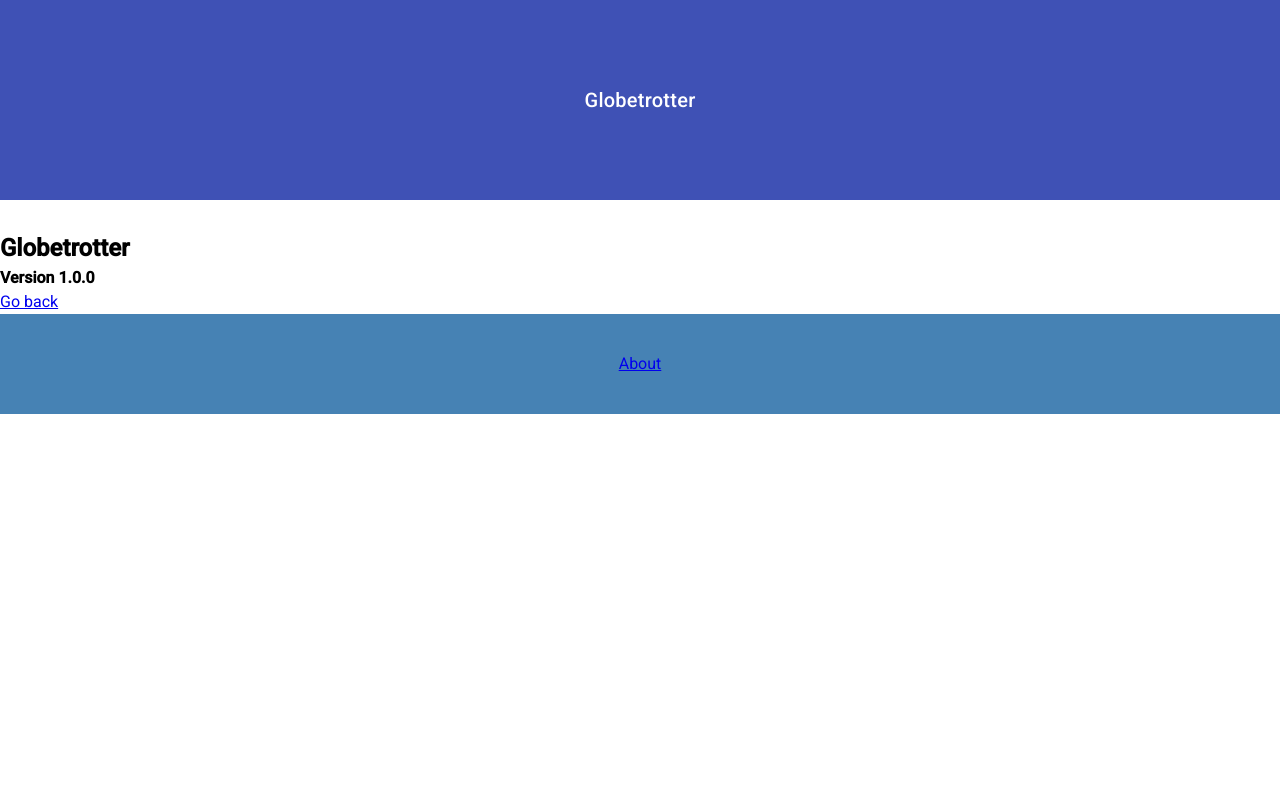
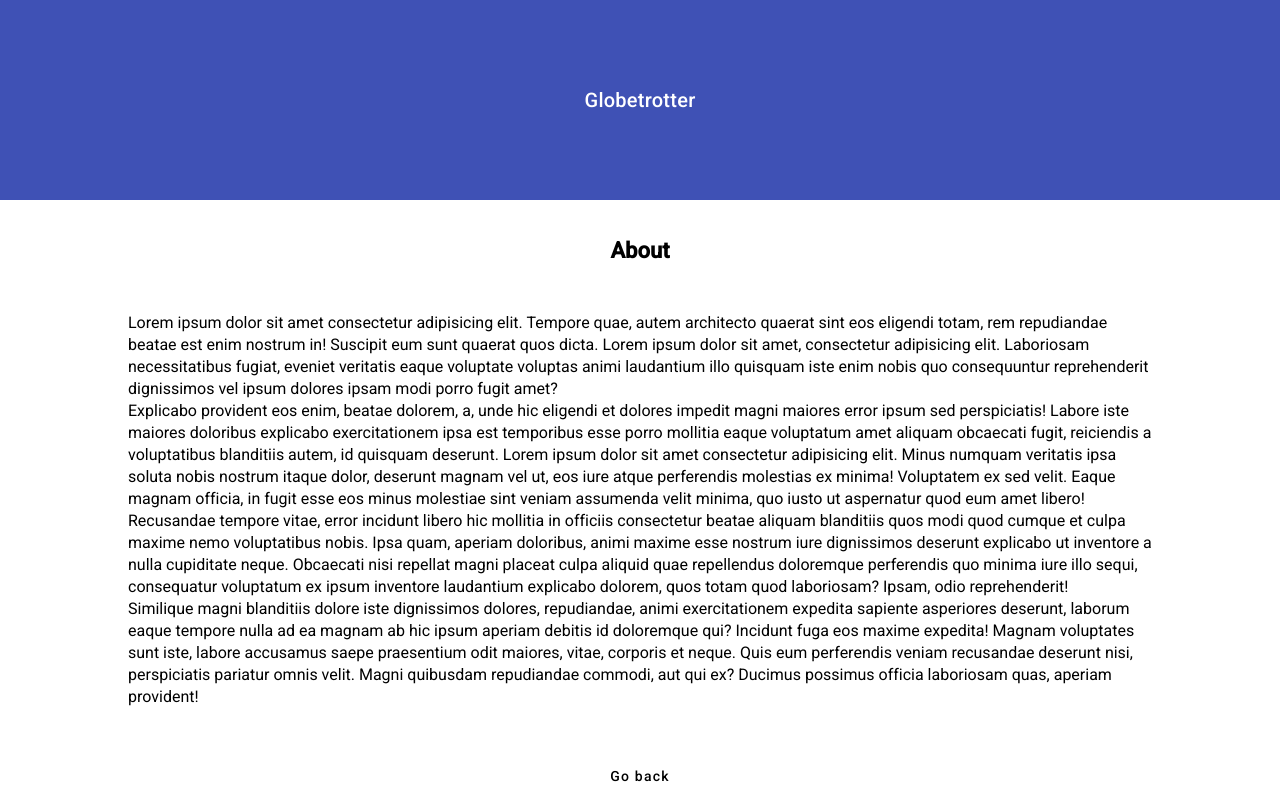
Before and after one commit to joerylander/globetrotter, an Angular app: page /about in a window 1280 px wide. Built offline with nearby package versions, Linux system fonts and the light colour scheme.

Commit message:
material footer & about

```diff
--- a/db.json
+++ b/db.json
@@ -51,27 +51,6 @@
       "price": 200,
       "numOfPpl": 2,
       "notes": "nej"
-    },
-    {
-      "name": "3r51dsgfds",
-      "from": "",
-      "to": "",
-      "price": 0,
-      "numOfPpl": 1,
-      "notes": "",
-      "id": 7
-    },
-    {
-      "name": "33",
-      "price": 0,
-      "numOfPpl": 1,
-      "id": 8
-    },
-    {
-      "name": "sss",
-      "price": 0,
-      "numOfPpl": 1,
-      "id": 9
     }
   ]
 }
--- a/src/app/components/about/about.component.css
+++ b/src/app/components/about/about.component.css
@@ -0,0 +1,19 @@
+.about {
+  min-height: calc(100vh - 36rem);
+  margin: 0 10%;
+}
+
+.about__title {
+  font-size: 2.2rem;
+  font-weight: 700;
+  line-height: 2.2rem;
+  margin-top: 1rem;
+}
+
+.about__text {
+  font-size: 1.6rem;
+  font-weight: 400;
+  line-height: 2.2rem;
+  text-align: left;
+  margin: 5rem 0;
+}
--- a/src/app/components/about/about.component.html
+++ b/src/app/components/about/about.component.html
@@ -1,5 +1,42 @@
-<div class="">
-  <h2>Globetrotter</h2>
-  <h4>Version 1.0.0</h4>
-  <a routerLink="/">Go back</a>
+<div class="about flex flex-column align-items-center">
+  <h1 class="about__title">About</h1>
+  <p class="about__text">
+    Lorem ipsum dolor sit amet consectetur adipisicing elit. Tempore quae, autem
+    architecto quaerat sint eos eligendi totam, rem repudiandae beatae est enim
+    nostrum in! Suscipit eum sunt quaerat quos dicta. Lorem ipsum dolor sit
+    amet, consectetur adipisicing elit. Laboriosam necessitatibus fugiat,
+    eveniet veritatis eaque voluptate voluptas animi laudantium illo quisquam
+    iste enim nobis quo consequuntur reprehenderit dignissimos vel ipsum dolores
+    ipsam modi porro fugit amet?
+    <br />
+    Explicabo provident eos enim, beatae dolorem, a, unde hic eligendi et
+    dolores impedit magni maiores error ipsum sed perspiciatis! Labore iste
+    maiores doloribus explicabo exercitationem ipsa est temporibus esse porro
+    mollitia eaque voluptatum amet aliquam obcaecati fugit, reiciendis a
+    voluptatibus blanditiis autem, id quisquam deserunt. Lorem ipsum dolor sit
+    amet consectetur adipisicing elit. Minus numquam veritatis ipsa soluta nobis
+    nostrum itaque dolor, deserunt magnam vel ut, eos iure atque perferendis
+    molestias ex minima! Voluptatem ex sed velit. Eaque magnam officia, in fugit
+    esse eos minus molestiae sint veniam assumenda velit minima, quo iusto ut
+    aspernatur quod eum amet libero!
+    <br />
+    Recusandae tempore vitae, error incidunt libero hic mollitia in officiis
+    consectetur beatae aliquam blanditiis quos modi quod cumque et culpa maxime
+    nemo voluptatibus nobis. Ipsa quam, aperiam doloribus, animi maxime esse
+    nostrum iure dignissimos deserunt explicabo ut inventore a nulla cupiditate
+    neque. Obcaecati nisi repellat magni placeat culpa aliquid quae repellendus
+    doloremque perferendis quo minima iure illo sequi, consequatur voluptatum ex
+    ipsum inventore laudantium explicabo dolorem, quos totam quod laboriosam?
+    Ipsam, odio reprehenderit!
+    <br />
+    Similique magni blanditiis dolore iste dignissimos dolores, repudiandae,
+    animi exercitationem expedita sapiente asperiores deserunt, laborum eaque
+    tempore nulla ad ea magnam ab hic ipsum aperiam debitis id doloremque qui?
+    Incidunt fuga eos maxime expedita! Magnam voluptates sunt iste, labore
+    accusamus saepe praesentium odit maiores, vitae, corporis et neque. Quis eum
+    perferendis veniam recusandae deserunt nisi, perspiciatis pariatur omnis
+    velit. Magni quibusdam repudiandae commodi, aut qui ex? Ducimus possimus
+    officia laboriosam quas, aperiam provident!
+  </p>
+  <a mat-flat-button routerLink="/">Go back</a>
 </div>
--- a/src/app/components/activities/activities.component.css
+++ b/src/app/components/activities/activities.component.css
@@ -1,5 +1,5 @@
 .main {
-  min-height: calc(100vh - 32rem);
+  min-height: calc(100vh - 36rem);
   margin: 3rem;
   display: flex;
   flex-direction: column;
--- a/src/app/components/activities/activities.component.html
+++ b/src/app/components/activities/activities.component.html
@@ -1,12 +1,12 @@
 <main class="main">
   <h1 class="main__title">Activities</h1>
-  <!-- <section class="main__form">
+  <section class="main__form">
     <app-activity-form
       [formData]="formData"
       (onAddActivity)="addActivity($event)"
       (onEditActivity)="updateActivity($event)"
     ></app-activity-form>
-  </section> -->
+  </section>
   <section class="main__grid">
     <app-activity-card
       *ngFor="let activity of activities"
--- a/src/app/components/activity-form/activity-form.component.html
+++ b/src/app/components/activity-form/activity-form.component.html
@@ -1,4 +1,4 @@
-<!-- <form
+<form
   *ngIf="showActivityForm"
   class="form__container"
   (ngSubmit)="isEditingExistingActivity ? onSubmitEdited() : onSubmit()"
@@ -73,14 +73,14 @@
   </div>
 
   <input type="submit" value="Save activity" class="btn btn-block" />
-</form> -->
-<h2 mat-dialog-title>Activity Form</h2>
+</form>
+<!-- <h2 mat-dialog-title>Activity Form</h2>
 <form
   mat-dialog-content
   (ngSubmit)="isEditingExistingActivity ? onSubmitEdited() : onSubmit()"
 >
   <mat-dialog-content>Hi {{ data.name }}</mat-dialog-content>
-  <!-- <mat-form-field>
+   <mat-form-field>
     <input
       matInput
       placeholder="Name"
@@ -136,9 +136,9 @@
       name="notes"
       placeholder="Optional..."
     />
-  </mat-form-field> -->
+  </mat-form-field>
   <mat-dialog-actions>
     <button mat-button mat-dialog-close mat-dialog-close="false">Cancel</button>
     <button mat-button mat-dialog-close [mat-dialog-close]="true">Save</button>
   </mat-dialog-actions>
-</form>
+</form> -->
--- a/src/app/components/activity-form/activity-form.component.ts
+++ b/src/app/components/activity-form/activity-form.component.ts
@@ -35,11 +35,7 @@ export class ActivityFormComponent implements OnInit, OnChanges {
   showActivityForm: boolean;
   subscription: Subscription;
 
-  constructor(
-    private uiService: UiService,
-    public dialogRef: MatDialogRef<ActivityFormComponent>,
-    @Inject(MAT_DIALOG_DATA) public data: any
-  ) {
+  constructor(private uiService: UiService) {
     this.subscription = this.uiService
       .onToggleActivityForm()
       .subscribe((value) => (this.showActivityForm = value));
--- a/src/app/components/footer/footer.component.css
+++ b/src/app/components/footer/footer.component.css
@@ -1,8 +1,7 @@
 .footer {
   width: 100%;
-  background-color: steelblue;
+  background-color: var(--custom-var-primary);
   height: 10rem;
-  display: flex;
-  justify-content: center;
+  margin-top: 3rem;
   align-items: center;
 }
--- a/src/app/components/footer/footer.component.html
+++ b/src/app/components/footer/footer.component.html
@@ -1,3 +1,3 @@
-<div class="footer">
-  <a routerLink="/about">About</a>
+<div class="footer flex justify-center" color="primary">
+  <a mat-flat-button color="primary" routerLink="/about">About</a>
 </div>
--- a/src/app/components/header/header.component.html
+++ b/src/app/components/header/header.component.html
@@ -7,6 +7,6 @@
     bgColor="green"
     color="white"
     text="New activity"
-    (btnClick)="openFormDialog()"
+    (btnClick)="toggleActivityForm()"
   ></app-button>
 </mat-toolbar>
--- a/src/app/components/header/header.component.ts
+++ b/src/app/components/header/header.component.ts
@@ -15,11 +15,7 @@ export class HeaderComponent implements OnInit {
   showActivityForm: boolean;
   subscription: Subscription;
 
-  constructor(
-    private uiService: UiService,
-    private router: Router,
-    public dialog: MatDialog
-  ) {
+  constructor(private uiService: UiService, private router: Router) {
     this.subscription = this.uiService
       .onToggleActivityForm()
       .subscribe((value) => (this.showActivityForm = value));
@@ -31,18 +27,18 @@ export class HeaderComponent implements OnInit {
     this.uiService.toggleActivityForm();
   }
 
-  openFormDialog() {
-    let dialogRef = this.dialog.open(ActivityFormComponent, {
-      data: { name: 'Joe' },
-    });
+  // openFormDialog() {
+  //   let dialogRef = this.dialog.open(ActivityFormComponent, {
+  //     data: { name: 'Joe' },
+  //   });
 
-    dialogRef.afterClosed().subscribe((result) => {
-      console.log(`Dialog result: ${result}`);
-    });
+  //   dialogRef.afterClosed().subscribe((result) => {
+  //     console.log(`Dialog result: ${result}`);
+  //   });
 
-    // if result == true, then add activity to list
-    // if result == false, then do nothing
-  }
+  //   // if result == true, then add activity to list
+  //   // if result == false, then do nothing
+  // }
 
   hasRoute(route: string) {
     return this.router.url === route;
--- a/src/styles.css
+++ b/src/styles.css
@@ -1,3 +1,7 @@
+:root {
+  --custom-var-primary: #3f51b5;
+}
+
 /* Box sizing rules */
 *,
 *::before,
@@ -85,37 +89,18 @@ picture {
   display: flex;
 }
 
+.flex-column {
+  flex-direction: column;
+}
+
 .justify-around {
   justify-content: space-around;
+}
+
+.justify-center {
+  justify-content: center;
 }
 
 .align-items-center {
   align-items: center;
 }
-
-/* .btn {
-  display: inline-block;
-  background: #000;
-  color: #fff;
-  border: none;
-  padding: 1rem 2rem;
-  margin: 2rem 1rem;
-  border-radius: 5px;
-  cursor: pointer;
-  text-decoration: none;
-  font-size: 15px;
-  font-family: inherit;
-}
-
-.btn:focus {
-  outline: none;
-}
-
-.btn:active {
-  transform: scale(0.98);
-}
-
-.btn-block {
-  display: block;
-  width: 100%;
-} */
```
